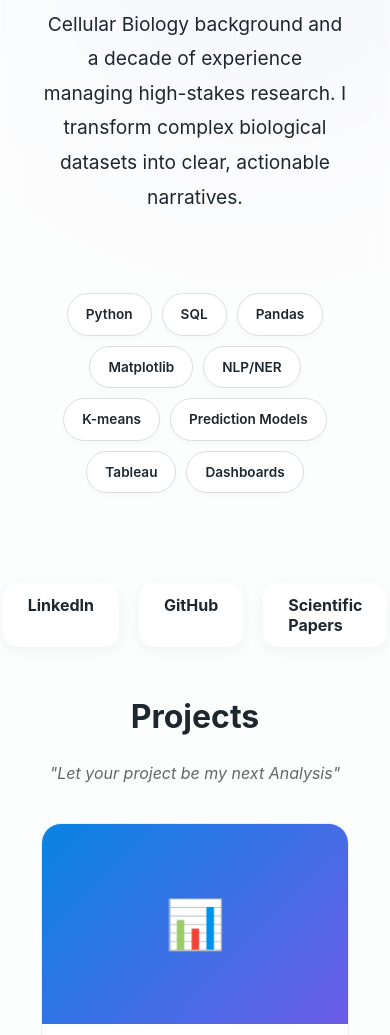
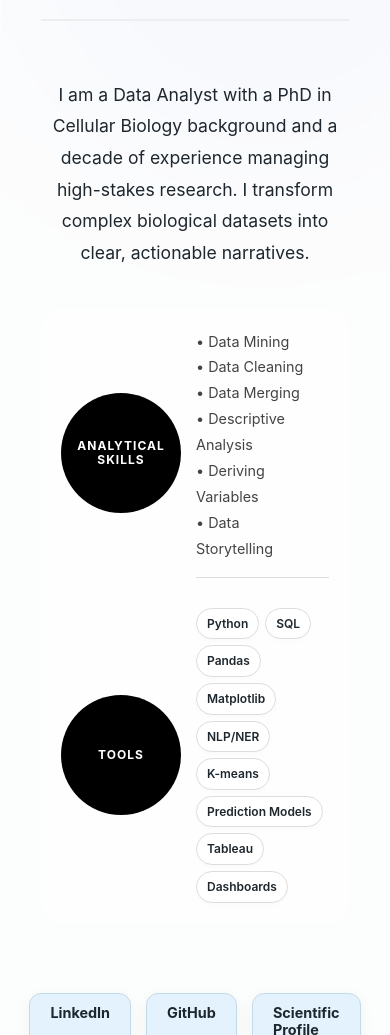
Before and after one commit to L-Bramasole/l-bramasole.github.io, a plain HTML site: page index.html in a window 390 px wide. Shown: the part 410-1445 px from the top of the page. Drawn offline with Linux system fonts and the light colour scheme.

Commit message:
Refactor layout and styles in index.html
Updated styles and layout for header, bio section, and project cards. Improved responsiveness and adjusted various CSS properties.

```diff
--- a/index.html
+++ b/index.html
@@ -10,6 +10,8 @@
             --accent-gradient: linear-gradient(135deg, #0984e3, #6c5ce7);
             --glass-bg: rgba(255, 255, 255, 0.8);
             --text-dark: #1e272e;
+            --light-blue: #e3f2fd; /* Light blue for tabs */
+            --hover-blue: #bbdefb;
         }
 
         body {
@@ -39,7 +41,7 @@
         }
 
         .container {
-            max-width: 1000px;
+            max-width: 1100px;
             margin: 50px auto;
             padding: 40px;
             background: var(--glass-bg);
@@ -50,13 +52,29 @@
         }
 
         header {
-            text-align: center;
+            display: flex;
+            align-items: center;
+            justify-content: space-between;
             padding-bottom: 40px;
             border-bottom: 2px solid #eee;
+            gap: 20px;
+        }
+
+        .header-content {
+            text-align: left;
+        }
+
+        .profile-img {
+            width: 120px;
+            height: 120px;
+            border-radius: 50%;
+            object-fit: cover;
+            border: 4px solid white;
+            box-shadow: 0 10px 20px rgba(0,0,0,0.1);
         }
 
         h1 {
-            font-size: 3.8rem;
+            font-size: 3.5rem;
             margin: 0;
             background: var(--accent-gradient);
             -webkit-background-clip: text;
@@ -77,65 +95,112 @@
         }
 
         .bio-section {
-            display: grid;
-            grid-template-columns: 1fr;
-            gap: 30px;
             padding: 40px 0;
-            font-size: 1.2rem;
+            font-size: 1.1rem;
             line-height: 1.8;
-            text-align: center;
         }
 
-        /* Visual Skill Badges */
-        .skills-container {
+        /* Horizontal Skills Row */
+        .skills-horizontal-container {
             display: flex;
             flex-wrap: wrap;
+            align-items: center;
             justify-content: center;
-            gap: 10px;
-            margin: 30px 0;
+            gap: 30px;
+            margin-top: 40px;
+            padding: 20px;
+            background: rgba(255,255,255,0.4);
+            border-radius: 20px;
+        }
+
+        .skill-group {
+            display: flex;
+            align-items: center;
+            gap: 15px;
+        }
+
+        .skill-circle {
+            min-width: 100px;
+            height: 100px;
+            background: #000;
+            color: white;
+            border-radius: 50%;
+            display: flex;
+            align-items: center;
+            justify-content: center;
+            text-align: center;
+            font-size: 0.75rem;
+            font-weight: bold;
+            letter-spacing: 1px;
+            padding: 10px;
+            line-height: 1.2;
+            text-transform: uppercase;
+        }
+
+        .skill-list-horizontal {
+            list-style: none;
+            padding: 0;
+            margin: 0;
+            font-size: 0.9rem;
+            color: #444;
+            border-right: 1px solid #ddd;
+            padding-right: 25px;
+        }
+
+        .skill-list-horizontal:last-child {
+            border-right: none;
+        }
+
+        .tools-chips-horizontal {
+            display: flex;
+            flex-wrap: wrap;
+            gap: 6px;
+            max-width: 300px;
         }
 
         .skill-chip {
             background: white;
-            padding: 8px 18px;
+            padding: 4px 10px;
             border-radius: 50px;
             border: 1px solid #ddd;
-            font-size: 0.85rem;
+            font-size: 0.75rem;
             font-weight: 600;
-            box-shadow: 0 4px 6px rgba(0,0,0,0.02);
-            transition: 0.3s;
+            box-shadow: 0 2px 4px rgba(0,0,0,0.02);
         }
 
-        .skill-chip:hover {
-            border-color: #6c5ce7;
-            transform: scale(1.05);
-        }
-
-        /* Nav Buttons as "Floating Glass" tabs */
+        /* Nav Buttons */
         .nav-tabs {
             display: flex;
             justify-content: center;
-            gap: 20px;
-            margin: 20px 0 50px;
+            gap: 15px;
+            margin: 30px 0 50px;
         }
 
         .nav-btn {
             text-decoration: none;
             color: var(--text-dark);
-            padding: 12px 25px;
-            border-radius: 15px;
-            background: white;
+            padding: 10px 20px;
+            border-radius: 12px;
+            background: var(--light-blue);
             box-shadow: 0 4px 15px rgba(0,0,0,0.05);
             font-weight: 700;
+            font-size: 0.9rem;
             transition: 0.3s;
+            border: 1px solid #c3dae8;
         }
 
         .nav-btn:hover {
-            background: var(--accent-gradient);
-            color: white;
+            background: var(--hover-blue);
+            transform: translateY(-2px);
         }
 
-        /* Project Gallery Style */
+        /* Project Gallery */
+        .project-grid {
+            display: grid;
+            grid-template-columns: repeat(auto-fit, minmax(300px, 1fr));
+            gap: 30px;
+        }
+
         .project-card {
             background: white;
             border-radius: 20px;
@@ -153,18 +218,23 @@
             box-shadow: 0 30px 60px rgba(0,0,0,0.1);
         }
 
-        .project-image-placeholder {
+        .project-image {
             height: 200px;
-            background: var(--accent-gradient);
-            display: flex;
-            align-items: center;
-            justify-content: center;
-            color: white;
-            font-size: 3rem;
+            width: 100%;
+            object-fit: cover;
+            background: #eee;
         }
 
         .project-info {
             padding: 25px;
+        }
+
+        @media (max-width: 900px) {
+            .skills-horizontal-container { flex-direction: column; align-items: flex-start; }
+            .skill-list-horizontal { border-right: none; border-bottom: 1px solid #ddd; padding-bottom: 15px; width: 100%; }
+            header { flex-direction: column-reverse; text-align: center; }
+            .header-content { text-align: center; }
+            h1 { font-size: 2.8rem; }
         }
 
     </style>
@@ -175,39 +245,76 @@
 
     <div class="container">
         <header>
+            <div class="header-content">
                 <h1>Dr. Laylan Bramasole</h1>
                 <div class="role-tag">Data Analyst • PhD</div>
+            </div>
+            <img src="Dr.Bramasole-Profile.jepg" alt="Dr. Bramasole" class="profile-img">
         </header>
 
         <section class="bio-section">
-            <p>I am a Data Analyst with a PhD in Cellular Biology background and a decade of experience managing high-stakes research. I transform complex biological datasets into clear, actionable narratives.</p>
+            <p style="text-align: center;">I am a Data Analyst with a PhD in Cellular Biology background and a decade of experience managing high-stakes research. I transform complex biological datasets into clear, actionable narratives.</p>
 
-            <div class="skills-container">
-                <span class="skill-chip">Python</span><span class="skill-chip">SQL</span>
-                <span class="skill-chip">Pandas</span><span class="skill-chip">Matplotlib</span>
-                <span class="skill-chip">NLP/NER</span><span class="skill-chip">K-means</span>
-                <span class="skill-chip">Prediction Models</span><span class="skill-chip">Tableau</span>
+            <div class="skills-horizontal-container">
+                <!-- Group 1: Analytical Skills -->
+                <div class="skill-group">
+                    <div class="skill-circle">Analytical<br>Skills</div>
+                    <ul class="skill-list-horizontal">
+                        <li>• Data Mining</li>
+                        <li>• Data Cleaning</li>
+                        <li>• Data Merging</li>
+                        <li>• Descriptive Analysis</li>
+                        <li>• Deriving Variables</li>
+                        <li>• Data Storytelling</li>
+                    </ul>
+                </div>
+
+                <!-- Group 2: Tools -->
+                <div class="skill-group">
+                    <div class="skill-circle">Tools</div>
+                    <div class="tools-chips-horizontal">
+                        <span class="skill-chip">Python</span>
+                        <span class="skill-chip">SQL</span>
+                        <span class="skill-chip">Pandas</span>
+                        <span class="skill-chip">Matplotlib</span>
+                        <span class="skill-chip">NLP/NER</span>
+                        <span class="skill-chip">K-means</span>
+                        <span class="skill-chip">Prediction Models</span>
+                        <span class="skill-chip">Tableau</span>
                         <span class="skill-chip">Dashboards</span>
+                    </div>
+                </div>
             </div>
         </section>
 
         <div class="nav-tabs">
             <a href="https://de.linkedin.com/in/lylan-bramasole-01031b157" target="_blank" class="nav-btn">LinkedIn</a>
             <a href="https://github.com/L-Bramasole" target="_blank" class="nav-btn">GitHub</a>
-            <a href="https://scholar.google.com/citations?hl=en&user=3_ZfOckAAAAJ" target="_blank" class="nav-btn">Scientific Papers</a>
+            <a href="https://scholar.google.com/citations?hl=en&user=3_ZfOckAAAAJ" target="_blank" class="nav-btn">Scientific Profile</a>
         </div>
 
         <h2 style="text-align:center; font-size: 2rem;">Projects</h2>
         <p style="text-align:center; font-style: italic; color: #666; margin-bottom: 40px;">"Let your project be my next Analysis"</p>
 
+        <div class="project-grid">
             <a href="https://l-bramasole.github.io/German_2025_Job_Market_Strtegic_Analysis/" class="project-card">
-            <div class="project-image-placeholder">📊</div>
+                <img src="GermanJobMarket.jpg" alt="German Job Market Analysis" class="project-image">
                 <div class="project-info">
                     <h3>German 2025 Job Market Strategic Analysis</h3>
                     <p>A deep dive into labor trends using advanced statistical modeling and Python visualization.</p>
                     <small style="color: #6c5ce7; font-weight: bold;">Click to view project →</small>
                 </div>
             </a>
+
+            <a href="https://l-bramasole.github.io/NYC_CitiBike-service_Stategic_Analysis/" class="project-card">
+                <img src="NYC-Citibike.jpg" alt="NYC CitiBike Analysis" class="project-image">
+                <div class="project-info">
+                    <h3>NYC CitiBike Service Strategic Analysis</h3>
+                    <p>Analyzing urban mobility patterns to optimize service distribution and user experience in New York City.</p>
+                    <small style="color: #6c5ce7; font-weight: bold;">Click to view project →</small>
+                </div>
+            </a>
+        </div>
     </div>
 
 </body>
```
Lines whose indentation alone changed are shown as unchanged.
